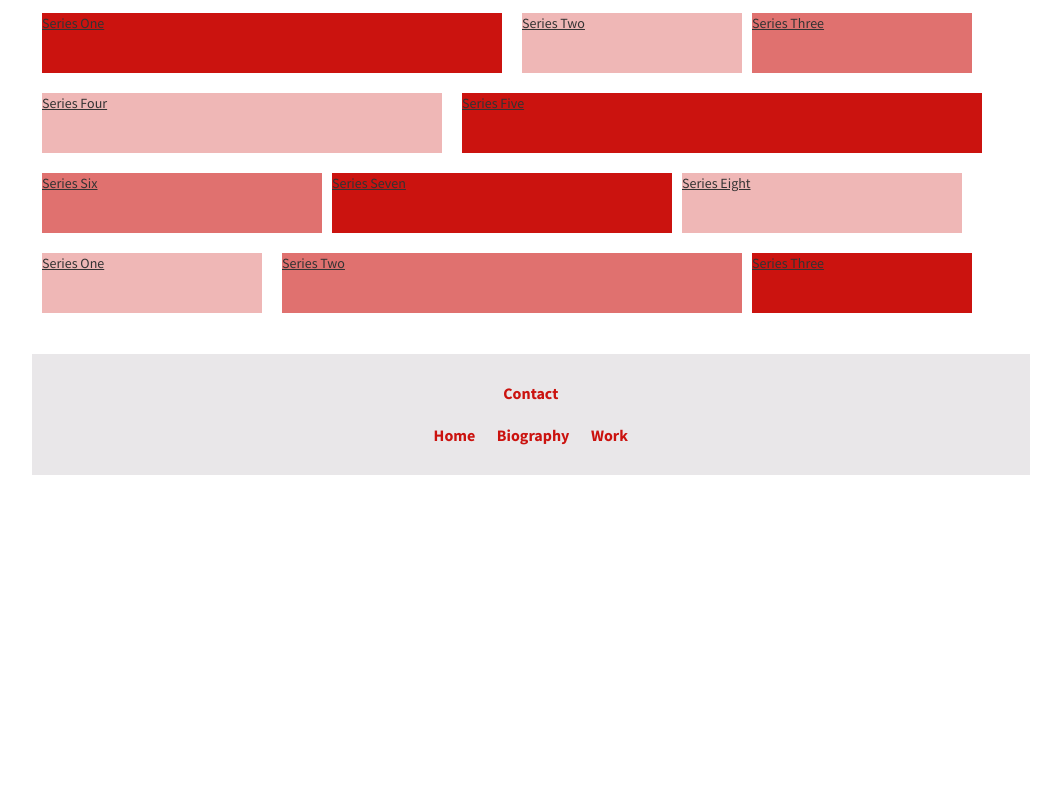
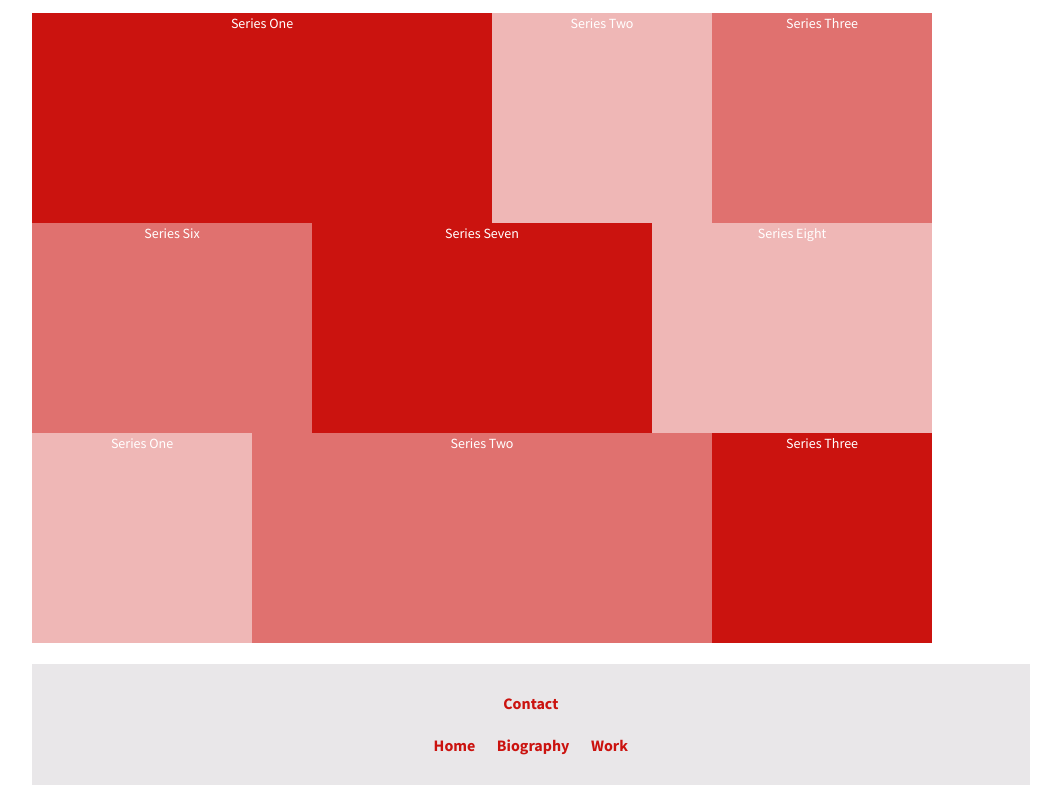
Before and after one commit to owlbytes/BinaShah, a PHP site: page /work.html in a window 1280 px wide. Shown: the whole page, without its empty margins (128-1189 px from the left). Run offline with PHP 8.4, Linux system fonts and the light colour scheme.

Commit message:
worked on styling of grid

```diff
--- a/CSS/work.css
+++ b/CSS/work.css
@@ -1,17 +1,35 @@
+a{
+  text-decoration: none;
+}
+#GridLinks{
+  text-align: center;
+  color: #ffffff;
 
+}
+
+#color{
+  margin: 0px;
+  padding: 0px;
+}
 #DarkRed{
   background-color: rgba(203,19,15,1);
-  height: 60px;
+  height: 15em;
+  margin: 0px;
+  padding: 0px;
 }
 
 #MediumRed {
   background-color: rgba(203,19,15,0.6);
-  height: 60px;
+  height: 15em;
+  margin: 0px;
+  padding: 0px;
 }
 
 #LightRed{
   background-color: rgba(203,19,15,0.3);
-  height: 60px;
+  height: 15em;
+  margin: 0px;
+  padding: 0px;
 }
 
 
--- a/work.html
+++ b/work.html
@@ -13,43 +13,35 @@
     <div class="sixteen columns" id="color">
       <div class="row" id="color">
         <div class="eight columns alpha" id="DarkRed">
-          <a href="#"><h3>Series One</h3> </a>
+          <a href="#" id="GridLinks"><h3>Series One</h3> </a>
         </div>
         <div class="four columns omega" id="LightRed">
-          <a href="#"><h3>Series Two</h3></a>
+          <a href="#"id="GridLinks"><h3>Series Two</h3></a>
         </div>
         <div class="four columns omega" id="MediumRed">
-          <a href="#"><h3>Series Three</h3> </a>
+          <a href="#" id="GridLinks"><h3>Series Three</h3> </a>
         </div>
       </div>
-      <div class="row">
-        <div class="seven columns alpha" id="LightRed">
-          <a href="#"><h3>Series Four</h3> </a>
-        </div>
-        <div class="nine columns omega" id="DarkRed">
-          <a href="#"><h3>Series Five</h3></a>
-        </div>
-      </div>
-      <div class="row">
+      <div class="row" id="color">
         <div class="five columns alpha" id="MediumRed">
-          <a href="#"><h3>Series Six</h3></a>
+          <a href="#" id="GridLinks"><h3>Series Six</h3></a>
         </div>
         <div class="six columns alpha" id="DarkRed">
-          <a href="#"><h3>Series Seven</h3></a>
+          <a href="#" id="GridLinks"><h3>Series Seven</h3></a>
         </div>
         <div class="five columns alpha" id="LightRed">
-          <a href="#"><h3>Series Eight</h3></a>
+          <a href="#" id="GridLinks"><h3>Series Eight</h3></a>
         </div>
       </div>
       <div class="row" id="color">
         <div class="four columns alpha" id="LightRed">
-          <a href="#"><h3>Series One</h3> </a>
+          <a href="#" id="GridLinks"><h3>Series One</h3> </a>
         </div>
         <div class="eight columns omega" id="MediumRed">
-          <a href="#"><h3>Series Two</h3></a>
+          <a href="#" id="GridLinks"><h3>Series Two</h3></a>
         </div>
         <div class="four columns omega" id="DarkRed">
-          <a href="#"><h3>Series Three</h3> </a>
+          <a href="#" id="GridLinks"><h3>Series Three</h3> </a>
         </div>
       </div>
     </div>
```
